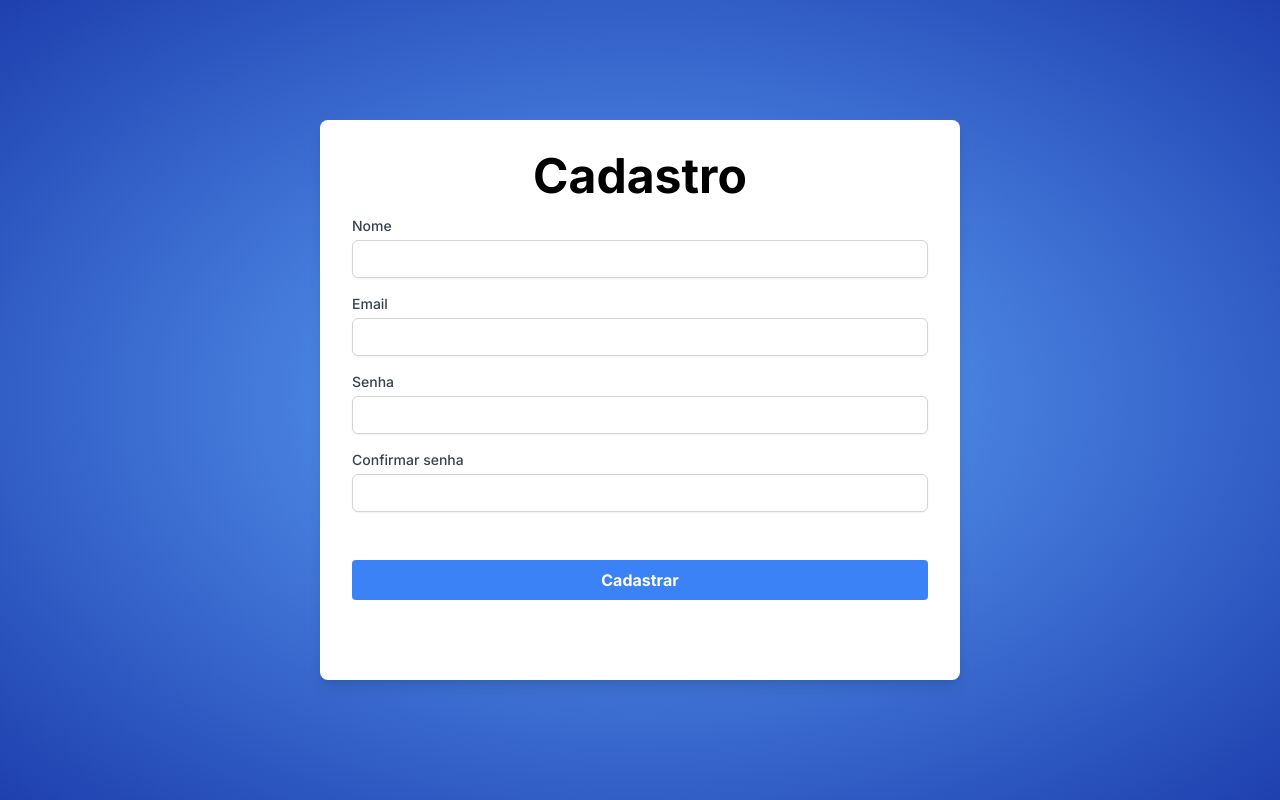
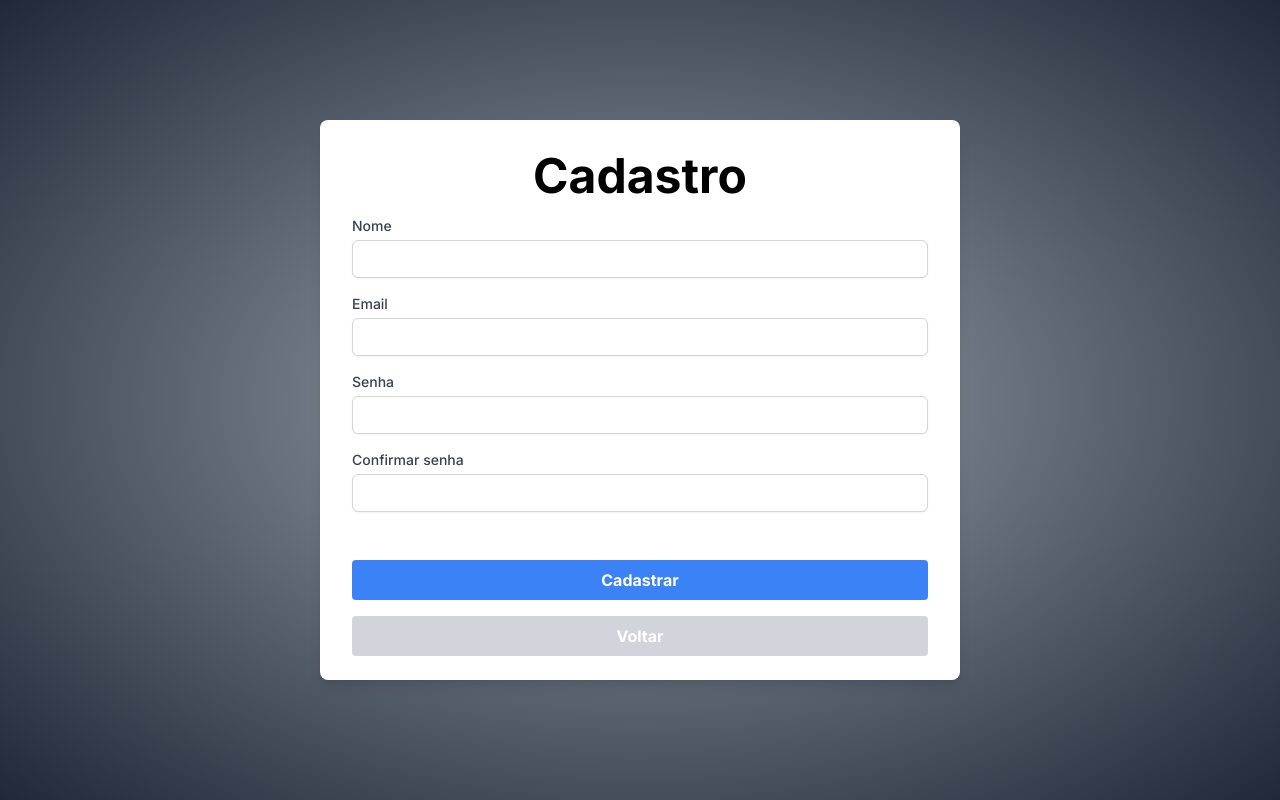
Before and after one commit to verezeeee/aula-vinicius, a Next.js app: page /cadastro in a window 1280 px wide. Built offline with nearby package versions, Linux system fonts and the light colour scheme.

Commit message:
Update background colors and button functionality in Cadastro and ListPage components

```diff
--- a/src/app/cadastro/page.tsx
+++ b/src/app/cadastro/page.tsx
@@ -46,7 +46,7 @@ export default function Cadastro() {
   };
 
   return (
-    <div className="h-[100vh] w-full bg-gradient-radial from-blue-400 to-blue-800 flex justify-center items-center">
+    <div className="h-[100vh] w-full bg-gradient-radial from-gray-400 to-gray-800 flex justify-center items-center">
       <div className="bg-white p-8 rounded-lg shadow-lg h-[35rem] w-[40rem] text-black">
         <form onSubmit={handleSubmit}>
           <h1 className="text-5xl font-bold text-center">Cadastro</h1>
@@ -120,6 +120,15 @@ export default function Cadastro() {
           >
             Cadastrar
           </button>
+          <button
+            onClick={(e) => {
+              e.preventDefault();
+              router.push("/");
+            }}
+            className="mt-4 w-full bg-gray-300 hover:bg-gray-500 text-white font-bold py-2 px-4 rounded focus:outline-none focus:shadow-outline"
+          >
+            Voltar
+          </button>
         </form>
       </div>
     </div>
--- a/src/app/listar/page.tsx
+++ b/src/app/listar/page.tsx
@@ -264,12 +264,14 @@ export default function ListPage() {
       {selectedUser && userDeleteModal(selectedUser)}
       <div
         className="
-      h-[100vh] flex-col p-10 gap-2 w-full bg-gradient-radial from-blue-400 to-blue-800 flex justify-between items-center"
+      h-[100vh] flex-col p-10 gap-2 w-full bg-gradient-radial from-gray-400 to-gray-800 flex justify-between items-center"
       >
         <div className="flex items-center justify-between w-full">
-          <h1 className="text-3xl font-bold text-center">Lista de Usuários</h1>
+          <h1 className="text-3xl text-white font-bold text-center">
+            Lista de Usuários
+          </h1>
           <div className="flex items-center gap-3">
-            <h1 className="text-3xl font-bold text-center">
+            <h1 className="text-3xl text-white font-bold text-center">
               {userLogged || "Usuário"}
             </h1>
             <Avatar
--- a/src/app/page.tsx
+++ b/src/app/page.tsx
@@ -48,7 +48,7 @@ export default function Login() {
       })
       .catch((err) => {
         toast({
-          title: err.message,
+          title: "Usuário ou senha inválidos",
           status: "error",
           duration: 9000,
           isClosable: true,
@@ -58,7 +58,7 @@ export default function Login() {
 
   return (
     <main>
-      <div className="h-[100vh] w-full bg-gradient-radial from-blue-400 to-blue-800 flex justify-center items-center">
+      <div className="h-[100vh] w-full bg-gradient-radial from-gray-400 to-gray-800 flex justify-center items-center">
         <div className="bg-white p-8 rounded-lg shadow-lg h-[23rem] w-[50%] sm:w-[30%] text-black">
           <form className="flex flex-col h-auto" onSubmit={handleSubmit}>
             <h1 className="sm:text-5xl text-2xl font-bold text-center">
```
